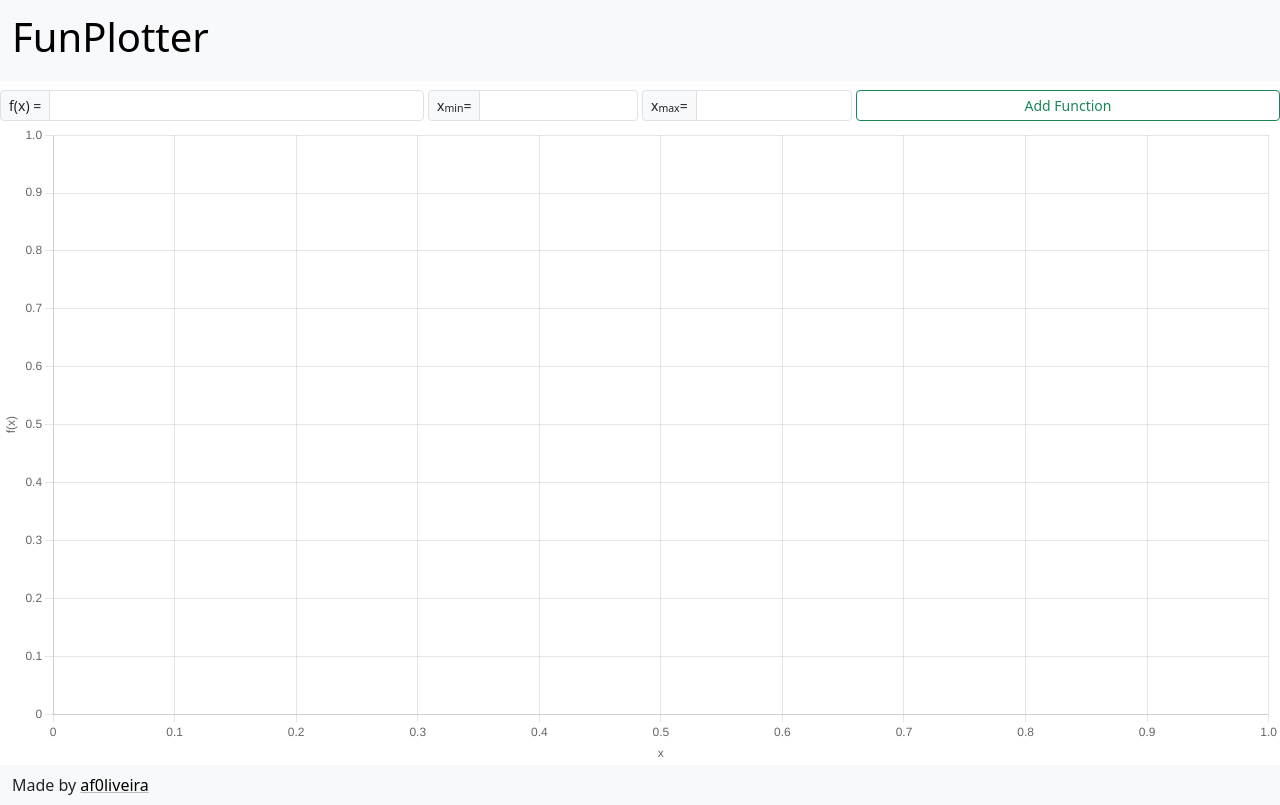
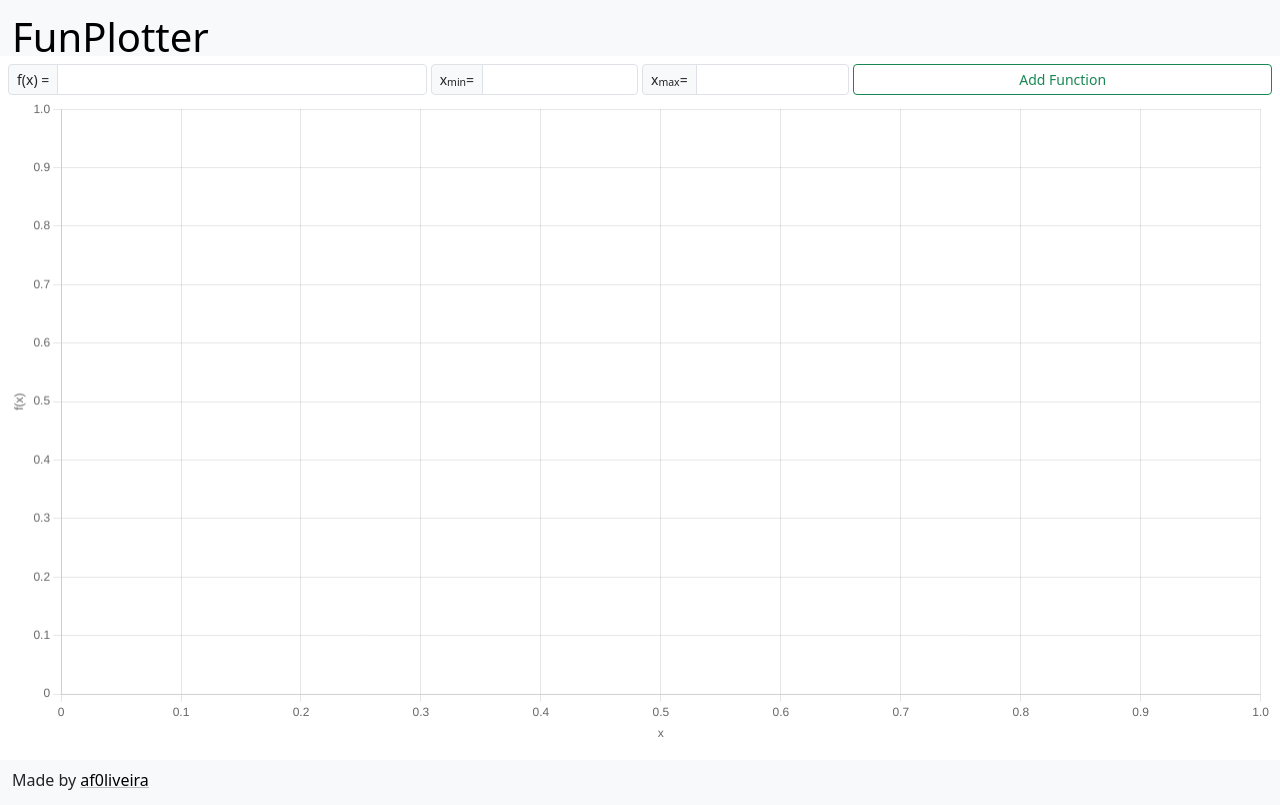
Before and after one commit to af0liveira/funplotter, a Flask app: page / in a window 1280 px wide. Run offline with Flask 3, Linux system fonts and the light colour scheme.

Commit message:
Improve page layout
Header and footer will be fixed to the top and bottom of the page.

The app will try to optimize the size of the graph.
It will try to occupy as much space as possible, changing the aspect
ratio as needed.
Nonetheless, the width and height of the graph are bounded to the
following limits:

- width: ≥350px and ≤1600px
- height:≥350px and  ≤800px

```diff
--- a/app/static/styles.css
+++ b/app/static/styles.css
@@ -1 +1,33 @@
 /* styles.css */
+
+body {
+    display: flex;
+    flex-direction: column;
+    justify-content: space-between;
+    margin: 0;
+    padding: 0;
+    height: 100vh;
+}
+
+head {
+    height: 56px;
+}
+
+main {
+    padding: 56px 1vh;
+}
+
+canvas {
+    min-width: 350px;
+    max-width: 1600px;
+    min-height: 350px;
+    max-height: 800px;
+}
+
+footer {
+    max-height: 56px;
+}
+
+.navbar {
+    max-height: 56px;
+}
--- a/app/templates/index.html
+++ b/app/templates/index.html
@@ -14,18 +14,19 @@
 </head>
 
 <body>
+
     <header>
-    <nav class="navbar sticky-top bg-body-tertiary">
+      <nav class="navbar fixed-top navbar-scroll flex-shrink-1 bg-body-tertiary">
         <div class="container-fluid justify-content-start align-items-center">
           <div class="navbar-brand">
             <h1>FunPlotter</h1>
           </div>
-        <button class="btn btn-secondary btn-sm d-md-none" type="button" data-bs-toggle="offcanvas" data-bs-target="#fn-edit-panel"  aria-controls="fn-edit-panel" {% if not functions %} disabled {% endif %}> Settings </button>
+          <button class="btn btn-secondary btn-sm d-md-none" type="button" data-bs-toggle="offcanvas" data-bs-target="#fn-edit-panel"  aria-controls="fn-edit-panel" {% if not functions %} disabled {% endif %}> Function List </button>
         </div>
       </nav>
     </header>
 
-  <main>
+    <main class="row flex-grow-1 flex-shrink-1 overflow-auto">
       <div class="d-flex flex-wrap">
         <div class="col-12 col-xxl-3 flex-grow-1">
           <div id="fn-edit-panel" class="offcanvas-md offcanvas-top h-auto" data-bs-scroll="true" data-bs-backdrop="static">
@@ -171,7 +172,7 @@
           {% endwith %}
         </div>
         <div class="col-12 col-xxl-9 flex-grow-1">
-        <canvas id="funPlots"></canvas>
+          <canvas id="funPlots" class="w-100 vh-80 flex-grow-1"></canvas>
         </div>
       </div>
       <script>
@@ -183,6 +184,8 @@
             datasets: dataSets,
           },
           options: {
+            responsive: true,
+            maintainAspectRatio: false,
             elements: {
               point: {
                 pointStyle: false
@@ -216,13 +219,14 @@
 
     </main>
 
-  <footer>
+    <footer class="fixed-bottom">
       <div class="nav sticky-bottom bg-body-tertiary">
         <span class="container-fluid navbar-text">
           Made by <a class="link-info link-body-emphasis link-underline-opacity-25 link-underline-opacity-75-hover" href="https://github.com/af0liveira/" target="_blank" rel="noopener noreferrer">af0liveira</a>
         </span>
       </div>
     </footer>
+
 </body>
 
 </html>
```
Lines whose indentation alone changed are shown as unchanged.
